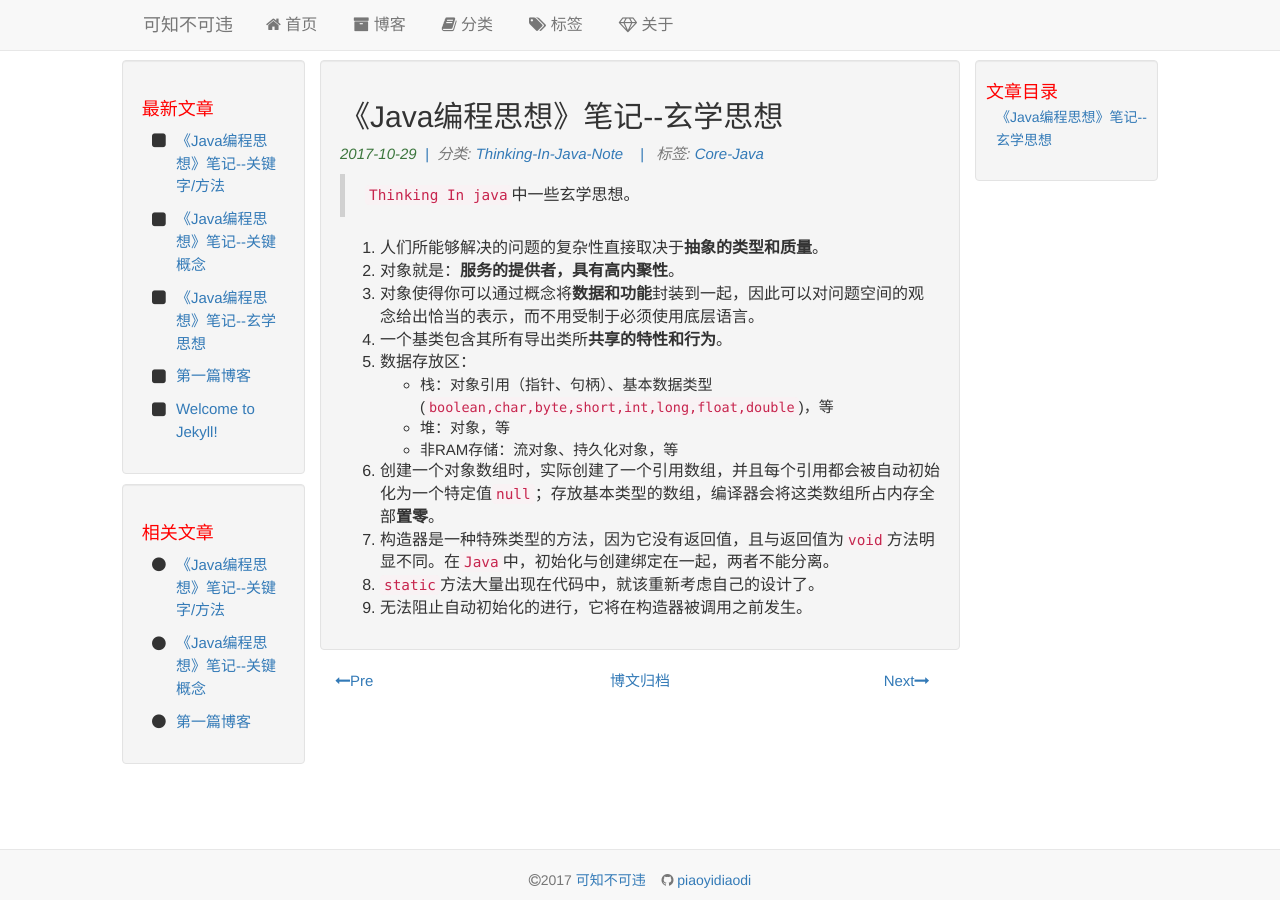
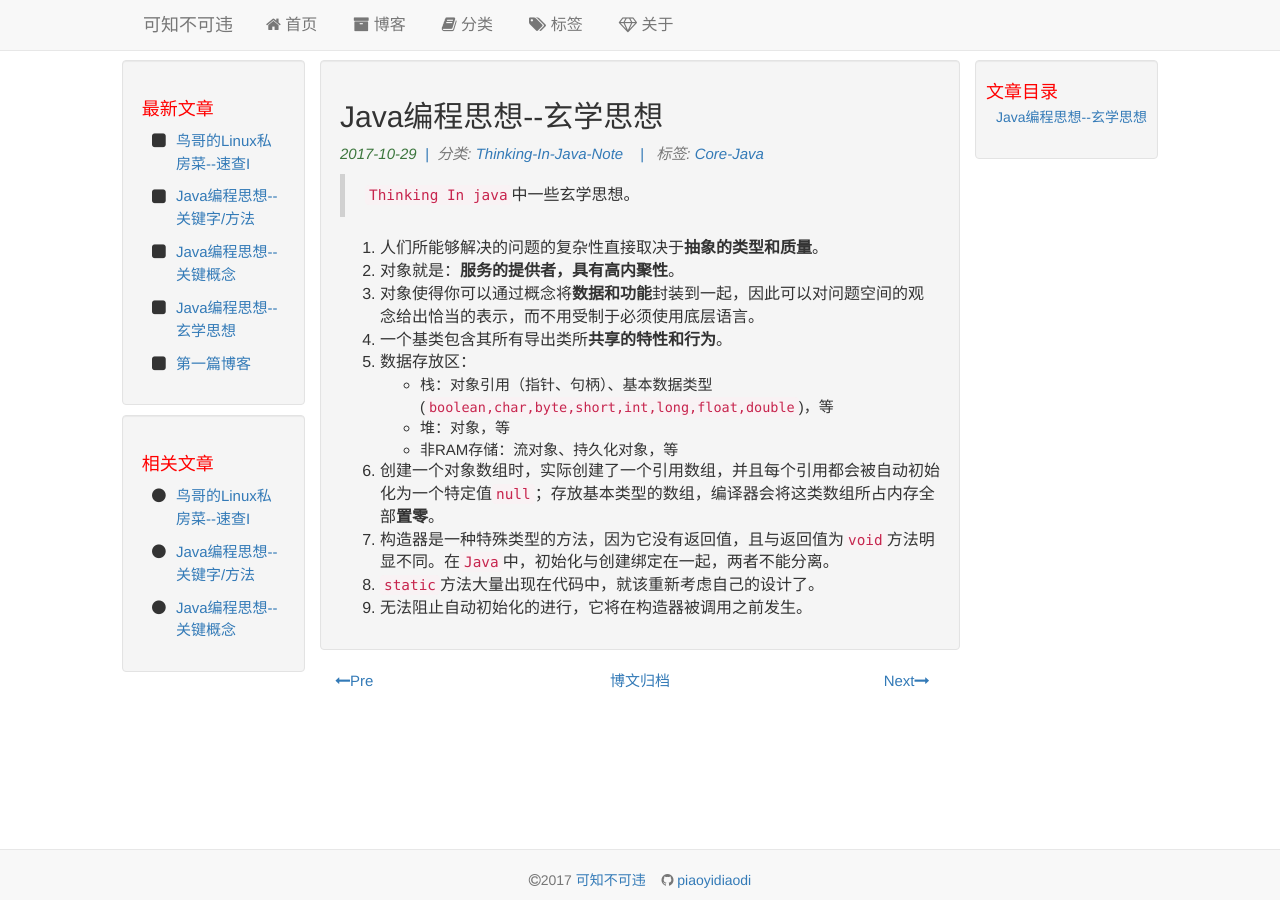
Before and after one commit to piaoyidaodi/piaoyidaodi.github.io, a Jekyll site: the page built from _posts/2017-10-29-thinking-in-java-note-metaphysical-mind.md, in a window 1280 px wide. Built offline with Jekyll 4.4.1, drawn with Linux system fonts in a browser that asks for light colours; some of the changed lines change nothing that is shown.

Commit message:
vbird-linux-I

````diff
--- a/_posts/2017-10-29-thinking-in-java-note-metaphysical-mind.md
+++ b/_posts/2017-10-29-thinking-in-java-note-metaphysical-mind.md
@@ -1,6 +1,6 @@
 ---
 layout: post
-title: "《Java编程思想》笔记--玄学思想"
+title: "Java编程思想--玄学思想"
 categories: Thinking-In-Java-Note
 tag: Core-Java
 ---
--- a/_posts/2017-11-02-thinking-in-java-note-key-concepts.md
+++ b/_posts/2017-11-02-thinking-in-java-note-key-concepts.md
@@ -1,6 +1,6 @@
 ---
 layout: post
-title: "《Java编程思想》笔记--关键概念"
+title: "Java编程思想--关键概念"
 categories: Thinking-In-Java-Note
 tag: Core-Java
 ---
--- a/_posts/2017-11-02-thinking-in-java-note-keywords.md
+++ b/_posts/2017-11-02-thinking-in-java-note-keywords.md
@@ -1,6 +1,6 @@
 ---
 layout: post
-title: "《Java编程思想》笔记--关键字/方法"
+title: "Java编程思想--关键字/方法"
 categories: Thinking-In-Java-Note
 tag: Core-Java
 ---
--- /dev/null
+++ b/_posts/2017-11-28-vbird-linux-I.md
@@ -0,0 +1,220 @@
+---
+layout: post
+title: "鸟哥的Linux私房菜--速查I"
+categories: Linux
+tag: Linux-Note
+---
+> 鸟哥的Linux私房菜——第五章至第八章边读边记。
+
+### 5. 首次登陆：
+
+#### 5.1 基础指令
+
+1. `echo $LANG`显示语言；`LANG=en_US` 更改语系,并且注销后失效。
+2. `date`显示日期与时间（date +%Y/%m/%d）。
+3. `cal` 显示日期的指令（指令后可键入年份等）。
+4. `bc` 计算器（scale=number设定小数点后位数）。
+5. `tab`接在一串指令的第一个字后为命令补全；接在一串指令的第二个字后时为文件补齐。
+6. `ctrl+c`：停止正在运行的程序；ctrl+d，相当于`exit`。
+
+#### 5.2 指令帮助
+
+1. `man`命令中的数字：**1** 表示“用户在shell环境中可以操作的指令或可执行文件”；**5** 表示“配置文件或者某些文件的格式”；**8** 表示“系统管理员可用的管理指令”。
+- `/string`向下搜寻string这个字符串；`?string`向上搜寻string这个字符串。
+- `man -f string`看文件的详细描述（精确查找string内容）；`man -k string`（匹配含string的项目）。
+2. `info`与`man`用法相似
+
+#### 5.3 其他指令
+
+1. `nano ?.txt`打开`?.txt`无论其是否存在；M指Alt键。
+
+2. 切换用户：
+    su+用户名（su root）
+
+3. 关机：
+- shutdown [-hr]（系统服务关闭后就关机/重启） time（+10分钟或20:25类型或now） '提示的话'；
+- halt硬关机  shutdown软关机。
+- init+数字；**0**代表关机，**3**代表纯文本模式，**5**代表含有图形接口模式，**6**代表重新启动。
+
+### 6. Linux文件权限与目录配置：
+
+#### 6.1 文件属性
+
+1. `/etc/passwd`保存系统的帐号（一般使用者和root）；`/etc/shadow`保存个人密码；`/etc/group`保存群组信息。
+2. `ls -al`列出所有文件的详细权限与属性（包括隐藏文件，及首字符为“.”的文件）；-h将文件容量以KB等表示出来；-d列出目录本身而非文件。
+3. 权限的第一个字符，`d`代表是目录，`-`代表是文件，`l`代表是链接档，`b`表示装置文件里的可供储蓄的接口设备，`c`表示装置文件里的串行端口设备（鼠标键盘等一次性读取装置）。第一组为文件拥有者的权限；第二组为同群组的权限，第三组为其他非本组的权限。
+4. 中文可能出现乱码，所以更改语言为LANG=en_US
+5. 对于目录，如果只有r而没有x权限，则无法进入。
+
+#### 6.2 属性和权限更改
+1. 更改组所属：chgrp [-R] group dirname/filename；（目录加上-R 进行递归更改权限）
+2. 更改文件所有者：chown [-R] owner dirname/filename；
+3. 更改权限：chmod [-R] XYZ(ugoa) dirname/filename；（其中XYZ分别代表`user,group,others`的权限，r:4，w:2，x:1）
+4. Linux下文件是否可执行，需要看是否具有x权限，与windows的扩展名方式不同。拥有x权限不代表可以被执行成功。**Linux下的扩展名，只是可以方便用来识别文件类型**。
+5. 对于目录，`r`权限表示可看到目录下的内容（未进入该目录，如果其中成员无x权限，没有查询该文件权限的权限），`w`表示可对目录下文件名有异动，`x`表示成员是否可切换进入该目录。
+6. 必须与`/`目录在一起的有：
+- `/etc`：**配置文件**，建议其中无可执行文件；
+- `/bin`：单人维护模式下还可以使用的**重要执行文件**；
+- `/dev`：所需要的装置与接口设备都以**文档**形式存在此文件中；
+- `/lib`：开机时会用到的库文件，以及`/bin`和`/sbin`下指令使用的库文件；**执行文件所需的函数库与核心所需的模块**；
+- `/sbin`：重要的系统执行文件，开机过程中所需要的命令，包括`fdisk,fsck,ifconfig,init,mkfs`等。
+7. 其他重要目录：
+- `/boot`，开机会使用到的文件，包括Linux核心文件以及开机选单和配置文件。
+- `/usr`，类似windows系统的\Windows\和\Program files\这两个目录的综合体。
+
+
+### 7. 文件与目录管理：
+
+#### 7.1 目录操作
+
+1. `cd`代表change directory，更改目录。`cd ~`回到自己家目录；`cd ~ string`回到string家目录。
+2. `pwd`代表print working directory，显示目前所在目录。pwd -P得到正确目录名，而不是链接路径。
+3. `mkdir [-mp] 目录名`，-m配置文件的权限，-p如果不存在帮助建立递归目录，存在不影响。
+  ```sh
+  mkdir -p test1/test2/test3 #建立多层次目录；
+  mkdir -m 711 test2
+  ```
+4. `rmdir [-p] 目录名`，rmdir只能删除空目录。全部删除使用rm -r 目录名，递归删除全部。
+5. `echo $PATH`，查询PATH。使用`PATH=“$PATH”:/root`。
+
+#### 7.2 文件与目录管理
+
+1. `ls [-adhl] [-color={never,auto,always}]`，`-d`仅列出目录本身。
+2. `cp [-aipr] 源文件 目标文件`，复制文件或目录。`-a`相当于`-pdr`，`-r`递归复制，`-p`复制文件属性，`-d`若源文件为链接文件，则复制链接文件属性而非文件本身，`-i`若目标文件存在则覆盖前先询问。
+3. `rm [-fir] 文件或目录`，-f忽略不存在的文件，不会出现警告信息；-i互动模式；-r递归删除，可以跳过多次询问。
+4. `mv [-fiu] 源文件 目标文件`，`-u`若目标文件已经存在且源文件比较新才会更新，`-f`不询问强制覆盖。
+5. `basename 路径`，路径文件名；`dirname 路径`，文件父目录名。
+
+#### 7.3 文件内容查询
+
+1. `cat [-AbEnTv]`，`-A=-vET`；`-b`列出行号；`-n`打印出行号，连同空白行也显示。`cat=concatenate`，`tac`与`cat`完全相反，从最后一行向第一行显示。
+2. `nl [-bnw] 文件：`
+- `-b a`：空行也列出行号；`-b t`：空行不列出行号。
+- `-n ln`：行号显示在屏幕最左方；`-n rn`：行号在自己字段最右方显示，且不加0；`-n rz`：加0。
+- `-w`：行号字段占用的位数。
+3. `cat,tac,nl`全部显示所有数据。
+4. `more`：一页一页向后翻页；（不好用）
+5. `less`：一页一页向前翻页，`/string`，向下搜寻string；`?string`，向上搜寻string；`n`重复上一个搜索，`N`反向的重复上一个搜索。
+6. `head [-n number] 文件`，`-n 数字`，显示几行，数字为负数表示后面的不显示。
+7. `tail`与`head`用法相似，数字为正数，表示列出数字行后的行数。
+8. `od [-t TYPE] 文件`，读取二进制文件。TYPE，a：默认字符输出；c：使用ASCII字符输出；
+9. `touch [-acdmt] 文件`：
+- `modification time(mtime)`，文件内数据发生变化更新此时间；
+- `status time(ctime)`，文件状态如权限属性变化时，更新此时间；
+- `access time(atime)`，文件数据被读取则更改。
+
+#### 7.4 权限
+
+1. `umask`为预设权限，共四位，除去哪种权限，则输入对应数字，比如除去其他用户的写权限则为`umask 002`。文件默认权限属性为666，目录默认权限属性777。
+2. `chattr`配置隐藏属性，`chattr [+-=] [ASacdistu] 文件或目录名称`，`lsattr`显示隐藏属性。
+- S同步文件修改到磁盘；</br>
+- a该文件只能增加数据，而不能删除和修改数据，且只有root可设置该属性；
+- i该文件不能被删除、改名、设定连接也无法写入或新增资料，对于系统安全作用大，只有root可设定；</br>
+- s表示对文件彻底删除。</br>
+3. `file`，检查文件的基本数据。如ASCII或data文件或binary，是否用到动态链接库（share library）。
+
+#### 7.5 文件搜寻
+1. `which [-a] command(可执行文件)`，`-a`将`PATH`目录中可找到的所有指令列出。
+2. `whereis [-bmsu] 文件名或目录名`，在数据缓存中搜寻。
+- `-b`：只找binary格式；
+- `-m`：只找在说明文件manual路径下的文件；
+- `-s`：只找source来源文件；
+- `-u`：搜寻其他不在以上三个地方的文件。
+3. `locate [-ir] keyword`。`-i`忽略大小写差异；`-r`可接正则表达式。
+  > `locate`搜寻特别快，因为`locate`所搜寻的数据是由`/var/lib/mlocate/`中的数据提供的，但是该数据库默认每天只执行一次，因此新建立的文件无法搜寻到。该数据库可通过**`updatedb`**命令调用`/etc/updatedb.conf`配置文件实现更新。
+4. `find [PATH] [option] [action]`，费硬盘。
+- 与时间相关：<br>
+  `-mtime n`：n为数字意义为在n天之前的一天内，被改动过的内容文件；<br>
+  `-mtime +n`：列出在n天之前（不含n天本身）被更动过内容的文件名；<br>
+  `-mtime -n`：列出在n天之内（含n天本身）被更动过内容的文件名；<br>
+  `-newer file`：file为一个存在的文件，列出比file还要新的文件名。<br>
+- 与使用者或组名有关：<br>
+  `-uid n`，n为数字对应帐号ID；<br>
+  `-gid n`，n为数字对应组名ID；<br>
+  `-user name`，name为使用者帐号名，如drift；-group name，name为组名；<br>
+  `-nouser`和`-nogroup`分别为不属于`/etc/passwd`和`/etc/group`的文件。<br>
+- 与文件权限及名称有关：<br>
+  `-name filename`：搜寻文件名为filename的文件；<br>
+  `-size [+-] SIZE`：搜寻比SIZE大[+]或者小[-]的文件。SIZE的规格有c（byte）和k（1024byte）；<br>
+  `-type TYPE`：类型有正规文件（f），装置文件（b，c），目录（d），连结档（l），socket（s），以及FIFO（p）等属性。<br>
+  `-perm [+.-] mode`：若mode为[4755]，则+为只要包含mode的任一属性即显示；-为包括mode所有属性即显示；无则代表正好符合mode属性即显示。
+
+
+### 8. 文件系统管理
+
+#### 8.1 文件系统
+
+1. 扇区为最小的物理存储单元：
+- 扇区围成圆，为磁柱，磁柱为分割槽的最小单位，每个扇区为512Byte；
+- 第一个扇区最为重要，里面含有，主要开机区（`Master boot record，MBR，446Byte`）及分割表（`partition table，64Byte`）；
+- 分割表`64Byte`，可记录四个分区，成为主分区或延伸分区，延伸分区可分割为逻辑分区，**只有主分区和逻辑分区可格式化**。
+2. inode和block都有编号：
+- `superblock`，记录此filesystem的整体信息，包括inode/block的总量，使用量，剩余量及文件系统格式。
+- `inode`，记录文件属性，一个文件占用一个inode，同时记录文件数据所在的block号码。
+- `block`，实际记录文件的内容，若文件太大，占用多个block。
+3. 碎片整理，因为文件写入的block太过离散了，将使文件的读取能效很差。
+
+#### 8.2 `inode`
+
+1. `inode`记录的文件数据至少有：
+- rwx；own/grp；
+- 文件容量；
+- ctime；atime；mtime；
+- 文件特性，如setUID；
+- 该文件真正的内容（pointer）。
+2. `inode`特点：
+- inode的大小固定为128Byte，每个文件都只能占用一个inode。
+- 文件系统能创建的文件数与**inode**数量有关。
+- 系统读取文件时先找到inode。并分析其中权限与用户是否相符，若符合才能读取block内容。
+3. `inode`记录block号码区域定义为12个直接，一个间接，一个双间接和一个三间接记录区。
+4. `Superblock`记录整个文件系统信息：
+- 记录block和inode的总量；
+- 未使用和已使用的inode/block的数量；
+- `block`和`inode`的大小（`block`为1,2,4K，inode为128Byte）
+- filesystem的挂载时间、最近一次写入数据的时间、最近一次检验磁盘的时间等文件系统的相关信息，一个flag说明文件是否挂载。
+5. Filesystem Description（文件系统描述说明）描述每个block group的开始与结束的block号码，以及说明每个区段（superblock，bitmap，inodemap，datablock）分别介于哪一个block号码之间。
+
+6. `dumpe2fs [-bh] 装置文件名`，-b列出保留为坏轨的部分，-h仅列出superblock数据。
+
+#### 8.3 目录树
+
+1. ext2文件系统下，建立目录时，ext2会分配一个inode与至少一块block给该目录。
+- inode记录该目录的相关权限和属性以及block；
+- 而block记录这个目录下的文件名与该文件名占用的inode号码数据。正因为如此目录下文件名的改变，需要该目录的w权限，因为文件名保存在block中。
+2. 将文件系统与目录树相结合的动作称为，挂载。挂载点一定是目录，该目录为进入该文件系统的入口。
+3. `ls -l /lib/modules/$(uname -r)/kernel/fs`，显示linux支持的文件系统；cat /proc/filesystems，显示已加载进去内存中支持的文件系统。
+
+4. linux VFS(Virtual Filesystem Switch)，通过VFS读取filesystem，VFS自动识别文件系统并读取需求文件。
+
+#### 8.4 文件系统简单操作
+1. `df`显示出文件系统的整体磁盘使用量；`du`评估文件系统的磁盘使用量。
+- `df [-ahikHTm] 目录或文件`。`-h`以人们易阅读的格式显示；`-i`不用硬盘容量，用inode数量显示。
+- `du [-ahskm] 文件或目录`。`-h`易阅读；`-s`列出总量，而不列出每个个别的目录占用容量。
+2. hard link不同目录使用同一inode；不能跨越Filesystem，不能link目录。
+3. `ln[-sf] 来源文件 目标文件`。`-s`为symbolic link，同windows快捷方式；`-f`若目标文件存在，则删除目标文件后再建立。
+4. `fdisk [-l] 装置名称`；`-l`列出装置中所有的partition内容。partprobe 分区完成后强制刷新分区表。
+5. mkfs（make filesystem），使用默认值进行格式化工具。
+- `mkfs [-t 文件系统格式] 装置名`。
+- `mke2fs [-b block大小] [-i block大小] [-L 标头（卷名）] [-cj] 装置`，自定义格式化工具。
+6. fsck（file system check），fsck [-t 文件系统] [-ACay] 装置名称，-a自动修复检查到的所有问题扇区；-y与-a类似，某些文件系统仅支持-y；-C使用直方图显示当前进度；
+7. `badblocks [-svw] 装置名`，检查坏轨。`-s`在屏幕上列出进度，`-v`可以在屏幕上看到进度。很少使用。
+8. `mount [-a] [-l] [-t 文件系统] [-n] [-L Lable名] [-o额外选项] 装置名 挂载点`，mount挂载文件系统。单一目录不应该重复挂载多个文件系统；要作为挂载点的目录最好是空目录。
+- `-a`依照配置文件/etc/fstab的数据挂载所有磁盘；
+- `-l`会显示Lable名称；
+- `-t`后跟文件系种类，以选择Linux支持的格式。
+9. `/etc/filesystems`：系统指定的测试挂载文件系统类型。
+10. `/proc/filesystems`：系统已加载的文件系统类型。
+11. `/lib/modules/$(uname -r)/kernel/fs/`：系统支持的文件系统驱动程序。
+12. `umount [-fn] 装置文件名或挂载点`。
+- `-f`强制卸载，可用在NFS 文件系统无法读取的情况；
+- `-n`不更新`/etc/mtab`的情况下卸载。
+13. `mknod 装置名 [bcp] [Major] [Minor]`。b：设定为存储文件，如硬盘；c设定为输入设备，如鼠标键盘。
+
+14. `/etc/fstab`：利用mount挂载时，将所有的选项与参数写入到此文件中。
+
+15. `mount -o loop 镜像名`，挂载虚拟设备，类似虚拟光驱。
+
+16. `parted [装置] [指令[参数]]`，分割容量大于2T的磁盘。
+- 新增分割：`mkpart[primary|logical|extended] [ext3|vfat] 开始 结束`；
+- 分割表：print；
+- 删除分割：`rm [partition]`。
````
